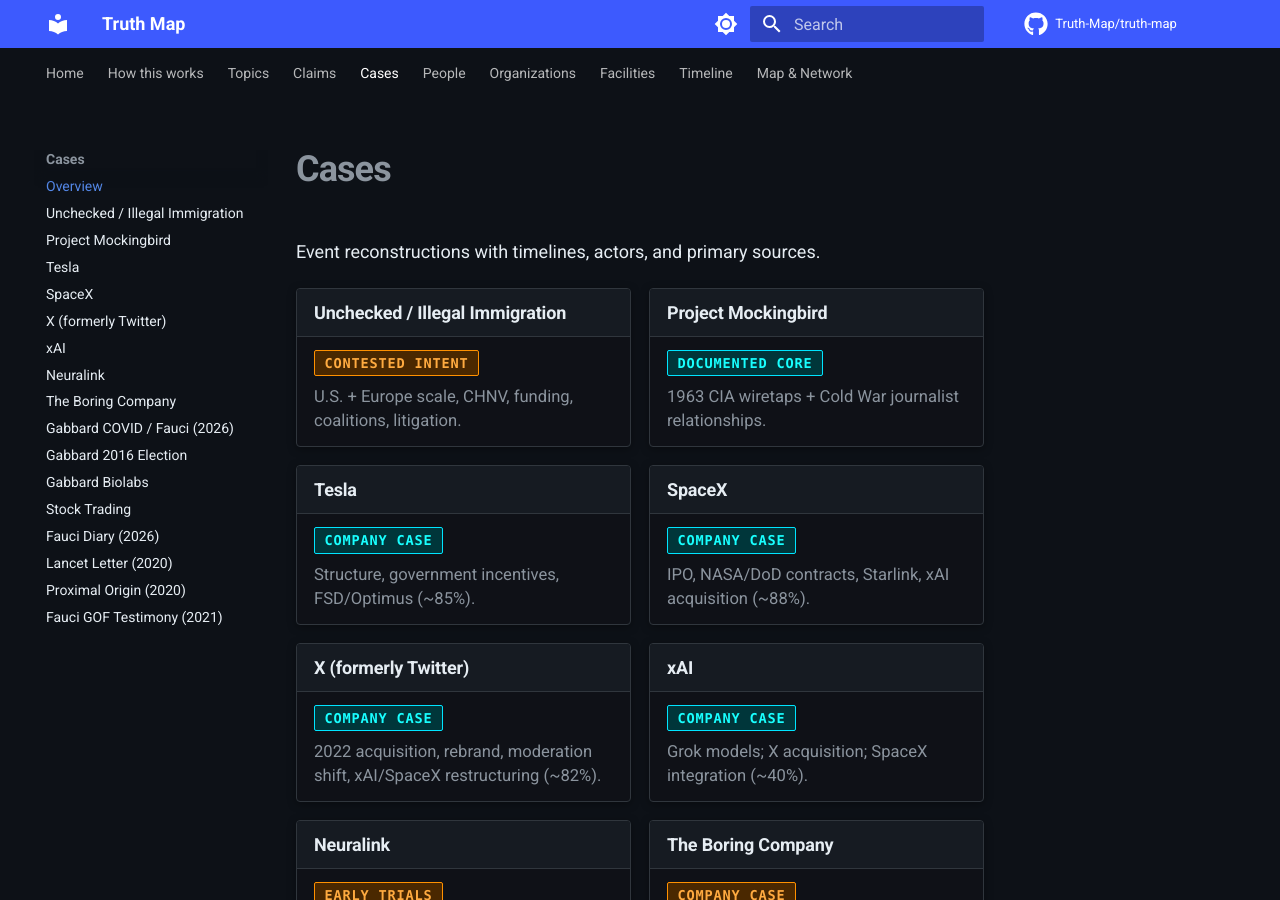
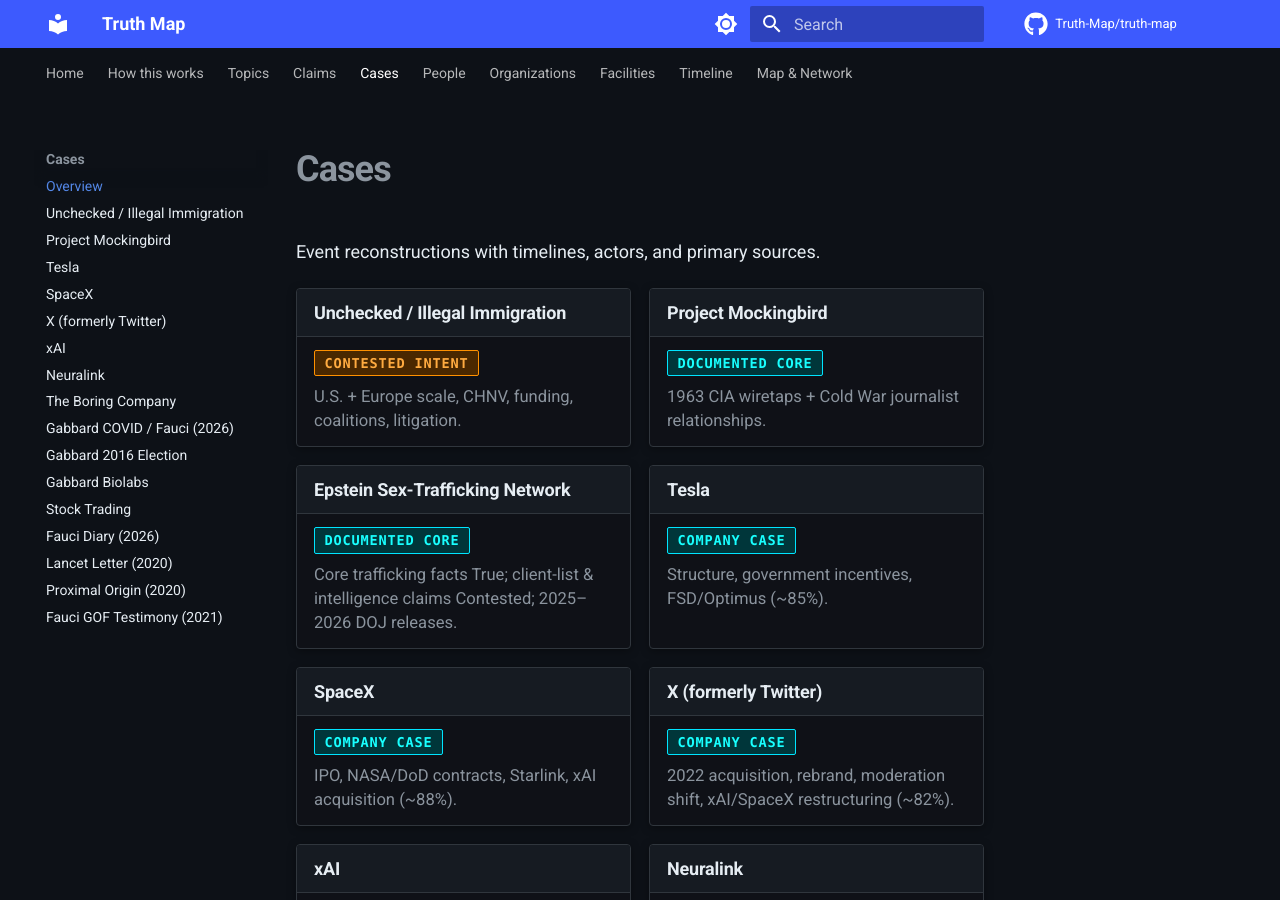
Before and after one commit to BnBCleaners/truth-map, an MkDocs documentation site: the page built from docs/cases/index.md, in a window 1280 px wide and 900 px high. Built offline with MkDocs 1.6.1 and Material for MkDocs 9.7.7, drawn with Linux system fonts in a browser that asks for light colours; comment, search, counter and statistics services are not loaded.

Commit message:
Spine parity: add Epstein Sex-Trafficking Network Case (slim public page) + update cases index

```diff
--- a/docs/cases/index.md
+++ b/docs/cases/index.md
@@ -14,6 +14,12 @@ Event reconstructions with timelines, actors, and primary sources.
   <h3><a href="project-mockingbird/">Project Mockingbird</a></h3>
   <span class="badge badge-primary">Documented Core</span>
   <p>1963 CIA wiretaps + Cold War journalist relationships.</p>
+</div>
+
+<div class="tm-card">
+  <h3><a href="epstein-sex-trafficking-network/">Epstein Sex-Trafficking Network</a></h3>
+  <span class="badge badge-primary">Documented Core</span>
+  <p>Core trafficking facts True; client-list & intelligence claims Contested; 2025–2026 DOJ releases.</p>
 </div>
 
 <div class="tm-card">
```
Also changed, not shown: docs/cases/epstein-sex-trafficking-network.md (added, +62 -0 lines).
